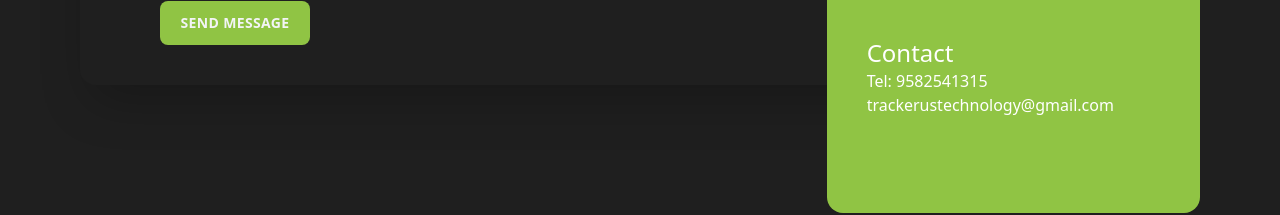
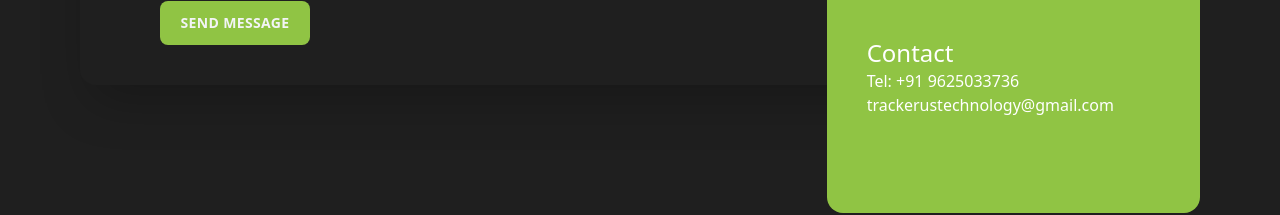
Before and after one commit to Akashmanjhi7/trackerus, a React (Vite) app: page /contact in a window 1280 px wide. Shown: the part 568-783 px from the top of the page. Built offline with nearby package versions, Linux system fonts and the light colour scheme.

Commit message:
push contact

```diff
--- a/src/pages/Contact.jsx
+++ b/src/pages/Contact.jsx
@@ -62,8 +62,8 @@ const Contact = () => {
                 <div className="flex flex-col lg:w-full ">
                   <h2 className="text-2xl">Contact</h2>
                   <p className="">
-                    <a href="https://wa.me/919582541315" target="_blank" rel="noopener noreferrer" className="hover:underline">
-                      Tel: 9582541315
+                    <a href="https://wa.me/919625033736" target="_blank" rel="noopener noreferrer" className="hover:underline">
+                      Tel: +91 9625033736
                     </a>
                   </p>
                   <p className="">
```
